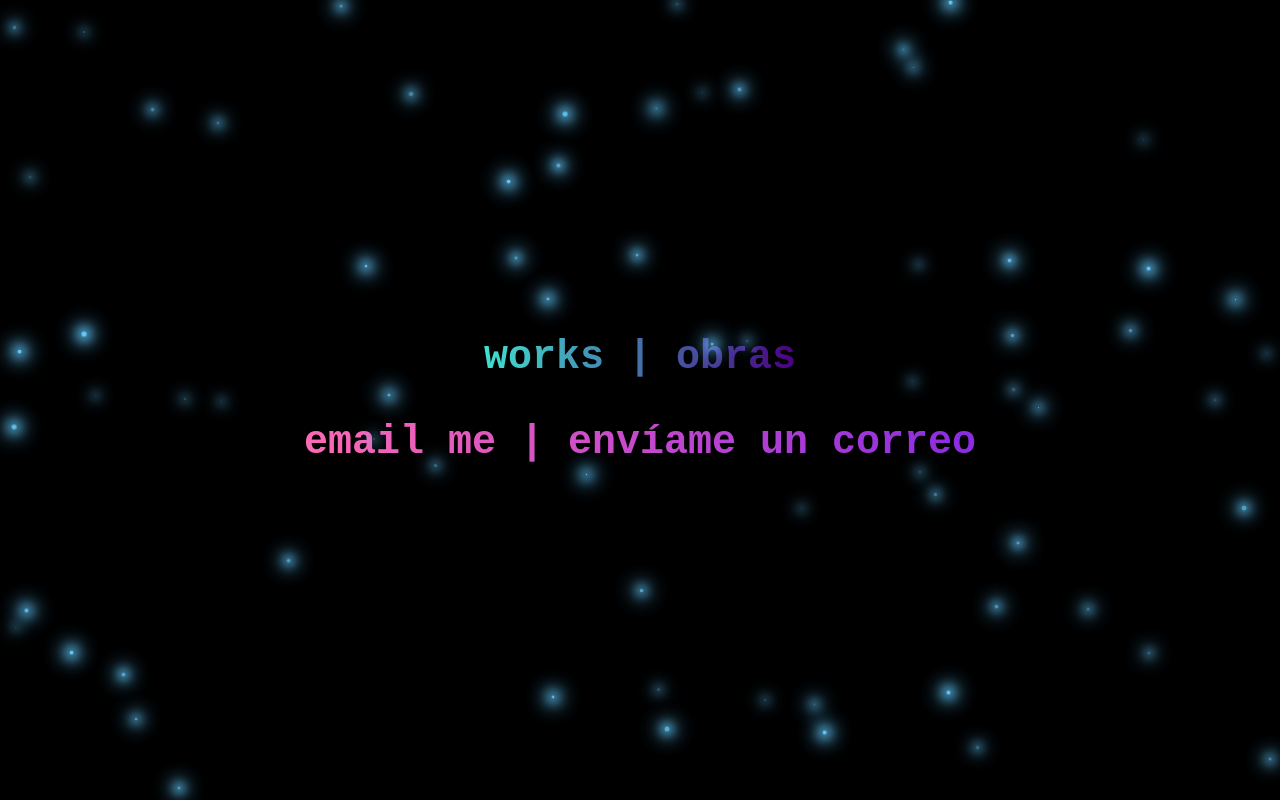
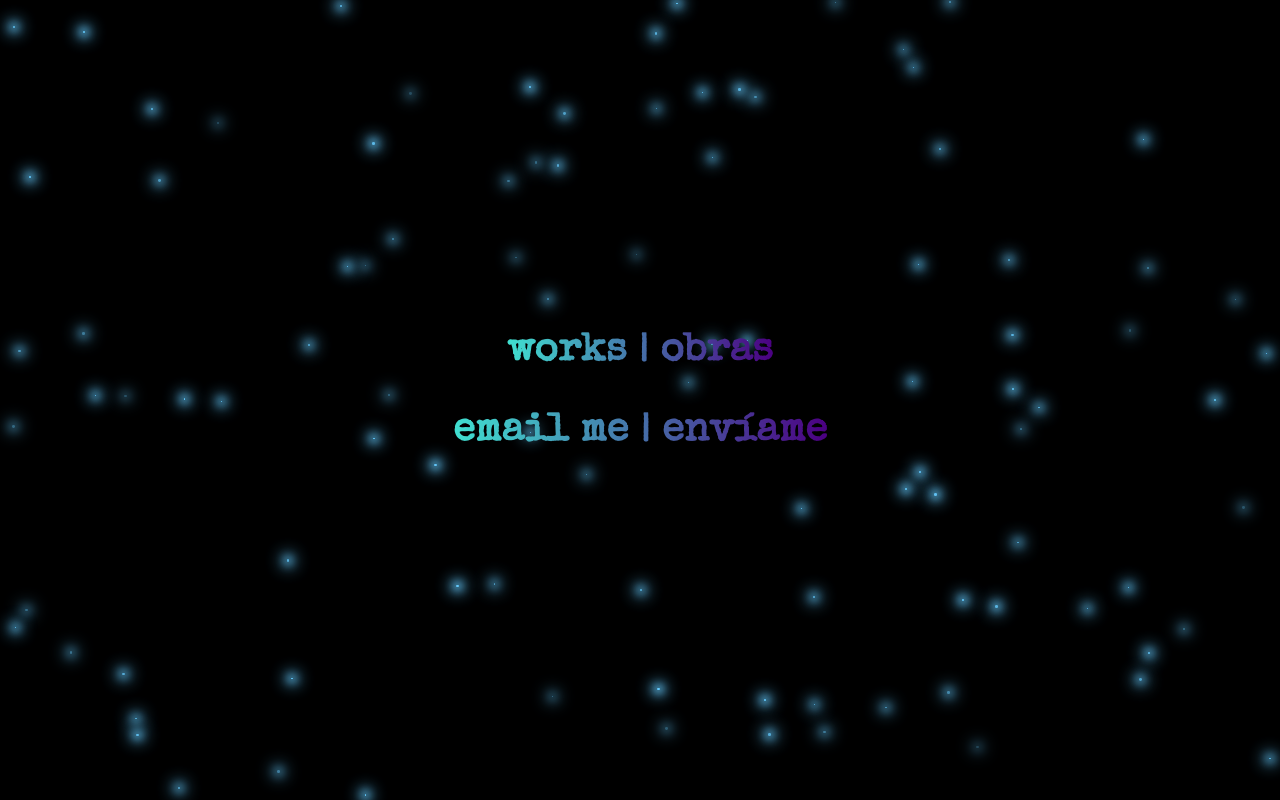
Before and after one commit to PlazaWrites/SITESITEISTEITESITES, a plain HTML site: page index.html in a window 1280 px wide. Drawn offline with nearby package versions, Linux system fonts and the light colour scheme.

Commit message:
Update index.html

```diff
--- a/index.html
+++ b/index.html
@@ -5,22 +5,33 @@
 <meta name="viewport" content="width=device-width, initial-scale=1" />
 <title>You Found Me!!</title>
 <style>
-  * {
-    margin: 0; padding: 0; box-sizing: border-box;
+  @import url('https://fonts.googleapis.com/css2?family=Special+Elite&display=swap');
+
+  body {
+    margin: 0;
+    height: 100vh;
+    background: black;
+    font-family: 'Special Elite', monospace;
+    display: flex;
+    flex-direction: column;
+    justify-content: center;
+    align-items: center;
+    color: white;
+    position: relative;
+    z-index: 10;
   }
-  html, body {
-    height: 100%;
-    background: black;
-    overflow: hidden;
-  }
+
   #sky {
     position: fixed;
     top: 0; left: 0;
     width: 100vw;
     height: 100vh;
     z-index: 0;
+    pointer-events: none; /* Let clicks pass through stars */
   }
+
   .star {
+    pointer-events: none;
     position: absolute;
     background: #66ccff;
     border-radius: 50%;
@@ -30,25 +41,15 @@
       0 0 15px 7px rgba(102, 204, 255, 0.5);
     animation: twinkleBlue 4s infinite alternate ease-in-out;
   }
+
   @keyframes twinkleBlue {
-    0% { opacity: 0.4; transform: scale(1); }
-    50% { opacity: 1; transform: scale(1.3); }
-    100% { opacity: 0.4; transform: scale(1); }
+    0% {opacity: 0.3;}
+    100% {opacity: 1;}
   }
 
-  body {
-    display: flex;
-    flex-direction: column;
-    justify-content: center;
-    align-items: center;
-    height: 100vh;
-    color: white;
-    font-family: 'Courier New', Courier, monospace;
-    background: black;
-    z-index: 10;
+  a {
     position: relative;
-  }
-  a {
+    z-index: 20;
     font-weight: bold;
     font-size: 2.5rem;
     margin: 20px 0;
@@ -61,55 +62,41 @@
     transition: text-shadow 0.3s ease;
     text-decoration: none;
   }
+
   a:hover {
     text-shadow: 0 0 8px #40e0d0, 0 0 20px #4b0082;
   }
 
-  #works {
-    background: linear-gradient(90deg, #40e0d0, #4b0082);
-    -webkit-background-clip: text;
-    -webkit-text-fill-color: transparent;
-    animation: wave 3s infinite ease-in-out;
-  }
-  #email {
-    background: linear-gradient(90deg, #ff69b4, #8a2be2);
-    -webkit-background-clip: text;
-    -webkit-text-fill-color: transparent;
-    animation: wave 3s infinite ease-in-out;
-  }
-
   @keyframes wave {
-    0%, 100% {
-      background-position: 0% 50%;
-    }
-    50% {
-      background-position: 100% 50%;
-    }
+    0%, 100% { transform: translateY(0); }
+    50% { transform: translateY(-10px); }
   }
 </style>
 </head>
 <body>
-  <div id="sky"></div>
 
-  <a id="works" href="#" target="_blank" rel="noopener noreferrer">works | obras</a>
-  <a id="email" href="mailto:plazaluis4002@gmail.com">email me | envíame un correo</a>
+<a href="https://plazawrites.substack.com" target="_blank" rel="noopener noreferrer">works | obras</a>
+<a href="mailto:plazaluis4002@gmail.com">email me | envíame</a>
+
+<div id="sky"></div>
 
 <script>
   const sky = document.getElementById('sky');
-  const starCount = 70;
+  const starCount = 100;
 
   for (let i = 0; i < starCount; i++) {
     const star = document.createElement('div');
     star.classList.add('star');
-    const size = Math.random() * 3 + 1; // 1px to 4px
+    const size = Math.random() * 2 + 1;
     star.style.width = size + 'px';
     star.style.height = size + 'px';
     star.style.top = Math.random() * 100 + 'vh';
     star.style.left = Math.random() * 100 + 'vw';
-    star.style.animationDuration = (2 + Math.random() * 3) + 's';
+    star.style.animationDuration = 2 + Math.random() * 3 + 's';
     star.style.animationDelay = Math.random() * 4 + 's';
     sky.appendChild(star);
   }
 </script>
+
 </body>
 </html>
```
